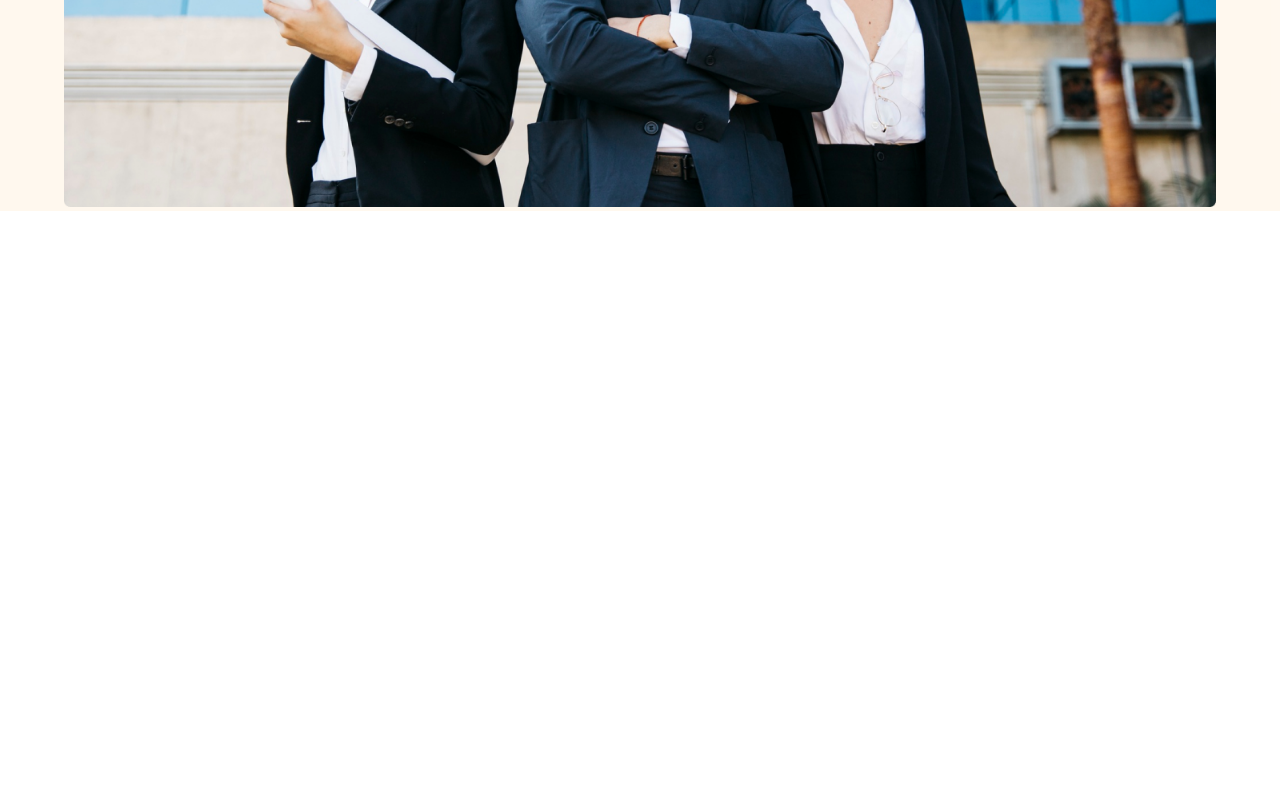
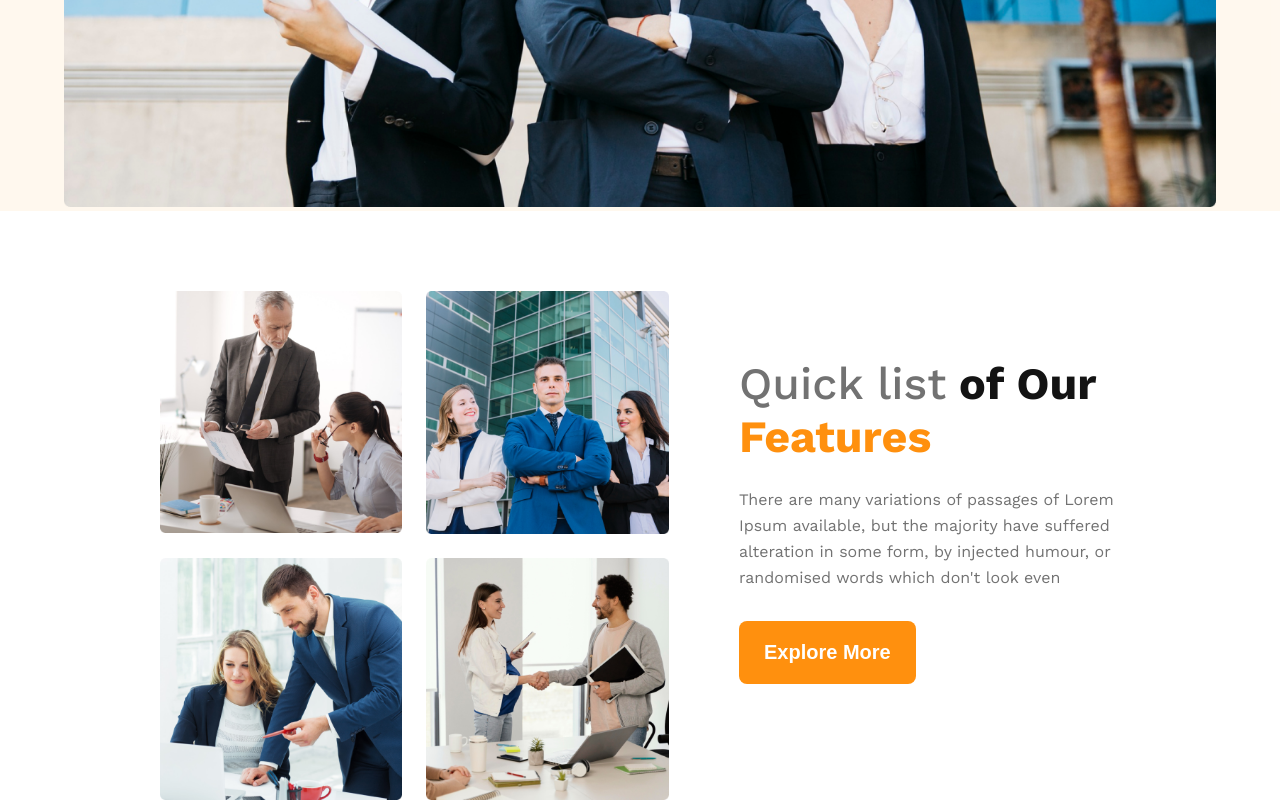
Before and after one commit to mdeyasinbhuiya/G3-architects, a plain HTML site: page index.html in a window 1280 px wide. Shown: the part 904-1704 px from the top of the page. Before the commit the page ends 1160 px from the top, so only its background shows below. Drawn offline with nearby package versions, Linux system fonts and the light colour scheme; a web font is replaced by a local one.

Commit message:
quick list section added

```diff
--- a/css file/style.css
+++ b/css file/style.css
@@ -80,7 +80,7 @@ body{
 }
 
 @media screen and (max-width:576px) {
-    .navigation{
+    .navigation {
         flex-direction: column;
     }
     .link-container{
@@ -115,3 +115,70 @@ body{
 }
 
 /* header section complete */
+
+/* main section start from here */
+main{
+    width: 75vw;
+    margin: 80px auto 0px;
+    /* border: 1px solid black; */
+}
+
+.quick-list-container{
+    display: flex;
+    justify-content: center;
+    align-items: center;
+    gap: 70px;
+    width: 100%;
+}
+.quick-list-img{
+    display: grid;
+    grid-template-columns: repeat(2, 1fr);
+    gap: 24px;
+
+
+}
+.quick-list-img img{
+    width: 100%;
+}
+.list-title{
+    font-size: 2.8rem;
+    font-weight: bold;
+    margin-bottom: 24px;
+}
+#quick{
+ font-weight: 500;
+}
+#feature{
+    color: #FF900E;
+}
+.quick-list-content{
+    width: 530px;
+}
+.list-description{
+    line-height: 26px;
+}
+
+@media screen and (max-width:576px){
+    .quick-list-container{
+        flex-direction: column;
+    }
+    .quick-list-img{
+        grid-template-columns: repeat(1,1fr);
+    }
+    .quick-list-content{
+        width: 90vw;
+    }
+
+}
+@media screen and (min-width:576px) and (max-width:990px){
+    .quick-list-container{
+        flex-direction: column;
+    }
+    .quick-list-content{
+        width: 75vw;
+    }
+}
+
+/* quick list section complete */
+
+/* feature section start from here */
--- a/index.html
+++ b/index.html
@@ -27,7 +27,21 @@
             </div>
     </header>
     <main>
-
+        <section class="quick-list">
+            <div class="quick-list-container">
+                <div class="quick-list-img">
+                    <img src="images/team1.png" alt="">
+                    <img src="images/team2.png" alt="">
+                    <img src="images/team3.png" alt="">
+                    <img src="images/team4.png" alt="">
+                </div>
+                <div class="quick-list-content">
+                    <h1 class="list-title"><span id="quick" class="dark-3">Quick list</span> of Our <span id="feature">Features</span></h1>
+                    <p class="list-description dark-3">There are many variations of passages of Lorem Ipsum available, but the majority have suffered alteration in some form, by injected humour, or randomised words which don't look even</p>
+                    <button class="primary-btn">Explore More</button>
+                </div>
+            </div>
+        </section>
     </main>
     <footer>
 
```
